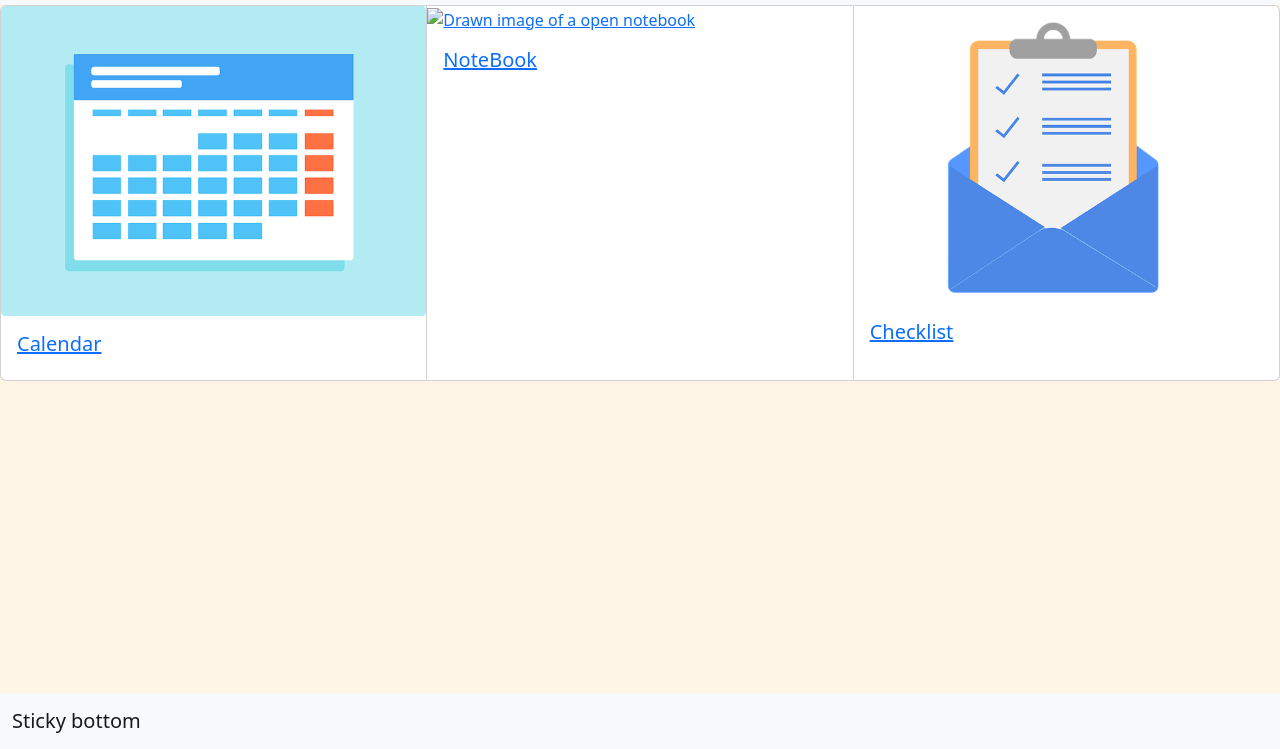
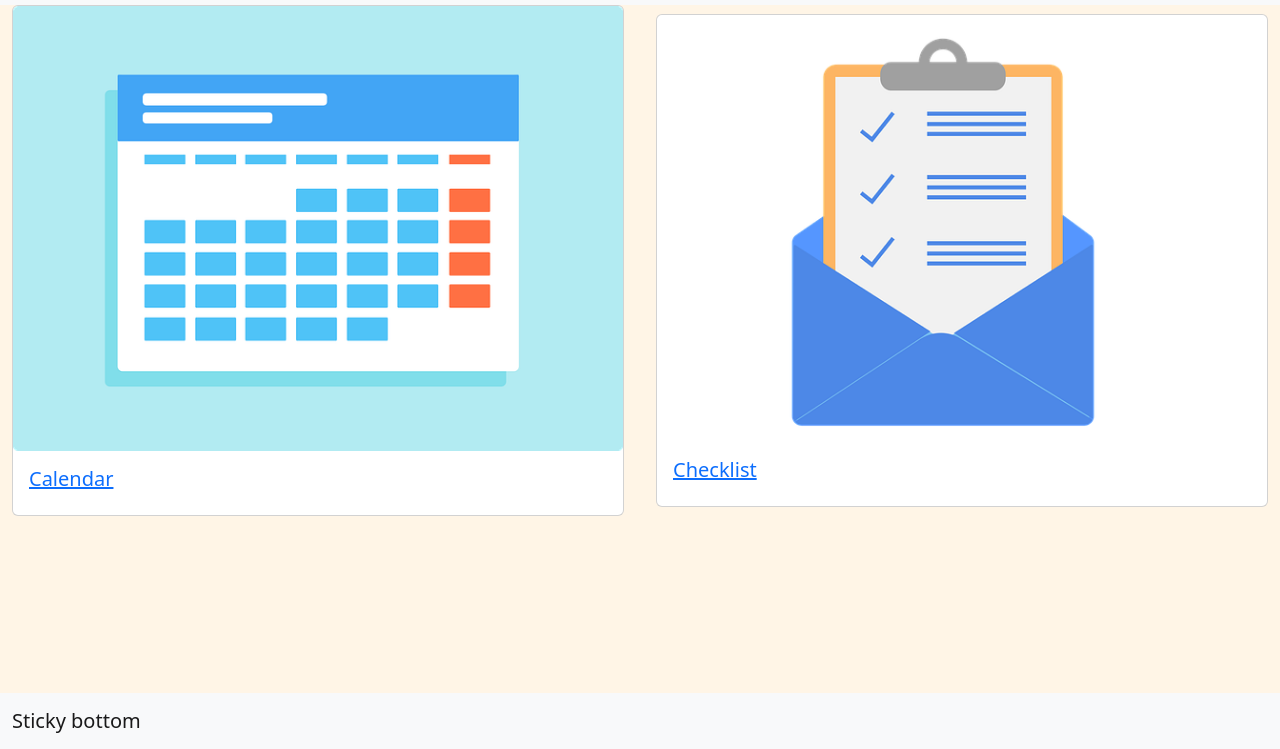
Before and after one commit to mikakallberg/wireframe-planner, a website: page planner.html in a window 1280 px wide. Shown: the part 51-800 px from the top of the page. Drawn offline with nearby package versions, Linux system fonts and the light colour scheme.

Commit message:
Change all pages to delete notebook

```diff
--- a/planner.html
+++ b/planner.html
@@ -45,9 +45,6 @@
                         <ul class="dropdown-menu">
                             <li><a class="dropdown-item" href="planner.html">Overview</a></li>
                             <li><a class="dropdown-item" href="calendar.html">Calender</a></li>
-                            <li><a class="dropdown-item" href="notebook.html">NoteBook</a></li>
-                            <li>
-                            </li>
                             <li><a class="dropdown-item" href="checklist.html">Checklist</a></li>
                         </ul>
                     </li>
@@ -60,10 +57,45 @@
         </div>
     </nav>
     <main>
-        <div class="card-group">
+        <div class="hstack gap-2">
+            <div class="container">
+                <div class="row">
+                    <div class="col">
+                        <div class="card">
+                            <a href="calendar.html">
+                                <!--Credit https://pixabay.com/sv/vectors/kalender-datum-m%c3%a5nad-dag-vecka-1763587/-->
+                                <img src="assets/images/calendar-small.png" class="card-img-top"
+                                    alt="Drawn image of a blue themed calendar">
+                                <div class="card-body">
+                                    <h5 class="card-title">Calendar</h5>
+                                </div>
+                            </a>
+                        </div>
+                    </div>
+                </div>
+            </div>
+            <div class="container">
+                <div class="row">
+                    <div class="col">
+                        <div class="card">
+                            <a href="checklist.html">
+                                <!--Credit for image https://pixabay.com/sv/vectors/urklipp-fil-papper-dokumentera-2283608/planner-background-->
+                                <img src="assets/images/checklist-small.png" class="card-img-top"
+                                    alt="Drawn image of checklist with a round green background">
+                                <div class="card-body">
+                                    <h5 class="card-title">Checklist</h5>
+                                </div>
+                            </a>
+                        </div>
+                    </div>
+                </div>
+            </div>
+        </div>
+        </div>
+        <!-- <div class="card-group">
             <div class="card">
                 <a href="calendar.html">
-                    <!--Credit https://pixabay.com/sv/vectors/kalender-datum-m%c3%a5nad-dag-vecka-1763587/-->
+                    Credit https://pixabay.com/sv/vectors/kalender-datum-m%c3%a5nad-dag-vecka-1763587/
                     <img src="assets/images/calendar-small.png" class="card-img-top"
                         alt="Drawn image of a blue themed calendar">
                     <div class="card-body">
@@ -72,18 +104,8 @@
                 </a>
             </div>
             <div class="card">
-                <a href="notebook.html">
-                    <!--Credit for image https://pixabay.com/sv/vectors/anteckningsbok-dagbok-papper-tom-312707/-->
-                    <img src="assets/images/notebook-small.png" class="card-img-top"
-                        alt="Drawn image of a open notebook">
-                    <div class="card-body">
-                        <h5 class="card-title">NoteBook</h5>
-                    </div>
-                </a>
-            </div>
-            <div class="card">
                 <a href="checklist.html">
-                    <!--Credit for image https://pixabay.com/sv/vectors/urklipp-fil-papper-dokumentera-2283608/planner-background-->
+                    Credit for image https://pixabay.com/sv/vectors/urklipp-fil-papper-dokumentera-2283608/planner-background
                     <img src="assets/images/checklist-small.png" class="card-img-top"
                         alt="Drawn image of checklist with a round green background">
                     <div class="card-body">
@@ -91,7 +113,7 @@
                     </div>
                 </a>
             </div>
-        </div>
+        </div> -->
     </main>
     <footer class="navbar fixed-bottom bg-light">
         <div class="container-fluid">
```
Also changed, not shown: calendar.html (+0 -3 lines), checklist.html (+2 -3 lines), settings.html (+0 -3 lines).
